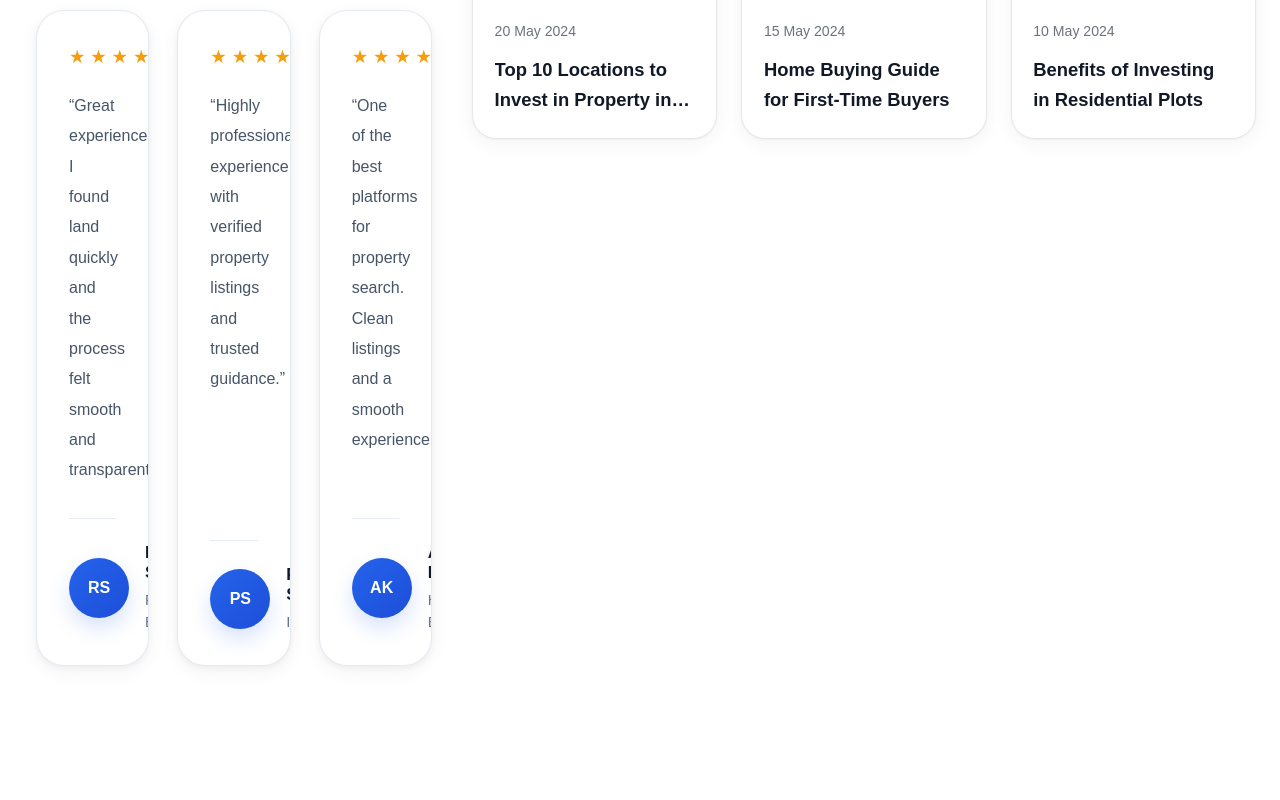
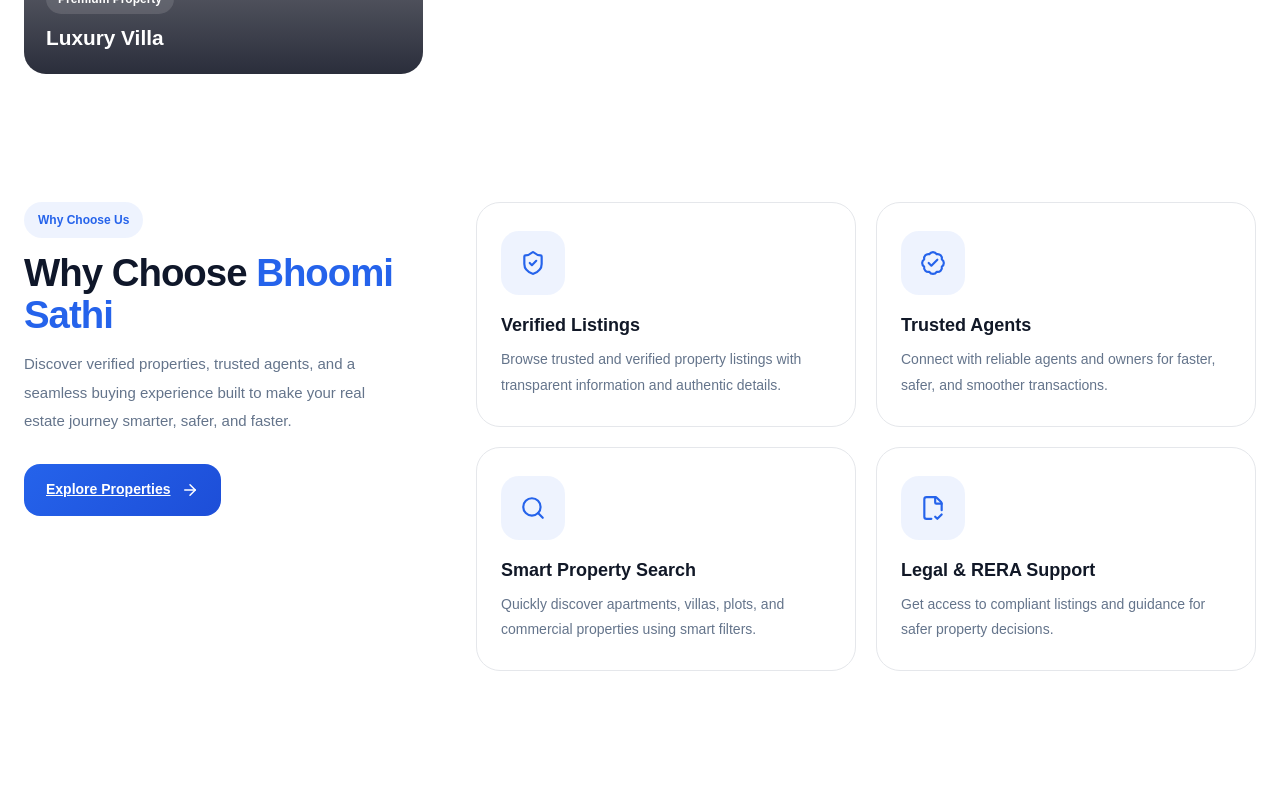
Before and after one commit to fullstackbabulal/bhoomi-sathi, a Next.js app: page / in a window 1280 px wide. Shown: the part 2340-3140 px from the top of the page. Built offline with nearby package versions, Linux system fonts and the light colour scheme; no server answers.

Commit message:
fixes home page to added WhyChoose.jsx

```diff
--- /dev/null
+++ b/components/home/WhyChoose.jsx
@@ -0,0 +1,101 @@
+"use client";
+
+// ======================================================
+// File: components/home/WhyChoose.jsx
+// Description: Why Choose Bhoomi Sathi Section
+// ======================================================
+
+import Link from "next/link";
+
+import {
+  ShieldCheck,
+  BadgeCheck,
+  Search,
+  FileCheck2,
+  ArrowRight,
+} from "lucide-react";
+
+import styles from "./WhyChoose.module.css";
+
+// ======================================================
+// STATIC FEATURES
+// ======================================================
+const FEATURES = [
+  {
+    id: "verified-listings",
+    title: "Verified Listings",
+    description:
+      "Browse trusted and verified property listings with transparent information and authentic details.",
+    icon: ShieldCheck,
+  },
+
+  {
+    id: "trusted-agents",
+    title: "Trusted Agents",
+    description:
+      "Connect with reliable agents and owners for faster, safer, and smoother transactions.",
+    icon: BadgeCheck,
+  },
+
+  {
+    id: "smart-search",
+    title: "Smart Property Search",
+    description:
+      "Quickly discover apartments, villas, plots, and commercial properties using smart filters.",
+    icon: Search,
+  },
+
+  {
+    id: "legal-support",
+    title: "Legal & RERA Support",
+    description:
+      "Get access to compliant listings and guidance for safer property decisions.",
+    icon: FileCheck2,
+  },
+];
+
+// ======================================================
+// COMPONENT
+// ======================================================
+export default function WhyChoose() {
+  return (
+    <section className={styles.section}>
+      <div className={styles.container}>
+        {/* LEFT */}
+        <div className={styles.content}>
+          <span className={styles.badge}>Why Choose Us</span>
+
+          <h2 className={styles.title}>
+            Why Choose <span>Bhoomi Sathi</span>
+          </h2>
+
+          <p className={styles.description}>
+            Discover verified properties, trusted agents, and a seamless buying
+            experience built to make your real estate journey smarter, safer,
+            and faster.
+          </p>
+
+          <Link href="/properties" className={styles.ctaButton}>
+            Explore Properties
+            <ArrowRight size={18} />
+          </Link>
+        </div>
+
+        {/* RIGHT */}
+        <div className={styles.grid}>
+          {FEATURES.map(({ id, title, description, icon: Icon }) => (
+            <article key={id} className={styles.card}>
+              <div className={styles.iconWrapper}>
+                <Icon size={26} />
+              </div>
+
+              <h3 className={styles.cardTitle}>{title}</h3>
+
+              <p className={styles.cardDescription}>{description}</p>
+            </article>
+          ))}
+        </div>
+      </div>
+    </section>
+  );
+}
--- /dev/null
+++ b/components/home/WhyChoose.module.css
@@ -0,0 +1,260 @@
+/* ======================================================
+   File: components/home/WhyChoose.module.css
+   Description: Why Choose Bhoomi Sathi
+   UI Match: Homepage Design System
+====================================================== */
+
+.section {
+  padding: 4rem 0;
+  background: #ffffff;
+}
+
+.container {
+  width: 100%;
+  max-width: 1320px;
+
+  margin: 0 auto;
+  padding: 0 24px;
+
+  display: grid;
+  grid-template-columns: 420px 1fr;
+  gap: 32px;
+  align-items: start;
+}
+
+/* ==========================================
+   LEFT CONTENT
+========================================== */
+
+.content {
+  position: sticky;
+  top: 100px;
+}
+
+.badge {
+  display: inline-flex;
+  align-items: center;
+  justify-content: center;
+
+  min-height: 36px;
+  padding: 0 14px;
+
+  margin-bottom: 0.85rem;
+
+  border-radius: 999px;
+
+  background: rgba(37, 99, 235, 0.08);
+  color: #2563eb;
+
+  font-size: 12px;
+  font-weight: 700;
+}
+
+.title {
+  margin: 0 0 14px;
+
+  color: #0f172a;
+
+  font-size: clamp(2rem, 3vw, 2.7rem);
+  font-weight: 800;
+
+  line-height: 1.1;
+  letter-spacing: -1px;
+}
+
+.title span {
+  color: #2563eb;
+}
+
+.description {
+  margin: 0;
+
+  color: #64748b;
+
+  font-size: 15px;
+  line-height: 1.9;
+
+  max-width: 360px;
+}
+
+/* ==========================================
+   CTA
+========================================== */
+
+.ctaButton {
+  margin-top: 28px;
+
+  height: 52px;
+  padding: 0 22px;
+
+  display: inline-flex;
+  align-items: center;
+  gap: 10px;
+
+  border: none;
+  border-radius: 16px;
+
+  background: linear-gradient(135deg, #2563eb, #1d4ed8);
+
+  color: #ffffff;
+
+  font-size: 14px;
+  font-weight: 700;
+
+  cursor: pointer;
+
+  transition:
+    transform 0.22s ease,
+    box-shadow 0.22s ease;
+}
+
+.ctaButton:hover {
+  transform: translateY(-2px);
+
+  box-shadow: 0 12px 28px rgba(37, 99, 235, 0.24);
+}
+
+/* ==========================================
+   GRID
+========================================== */
+
+.grid {
+  display: grid;
+
+  grid-template-columns: repeat(2, minmax(0, 1fr));
+
+  gap: 20px;
+}
+
+/* ==========================================
+   CARD
+========================================== */
+
+.card {
+  padding: 28px 24px;
+
+  border: 1px solid #e5e7eb;
+  border-radius: 24px;
+
+  background: #ffffff;
+
+  transition:
+    transform 0.22s ease,
+    box-shadow 0.22s ease,
+    border-color 0.22s ease;
+}
+
+.card:hover {
+  transform: translateY(-4px);
+
+  border-color: rgba(37, 99, 235, 0.18);
+
+  box-shadow: 0 14px 30px rgba(15, 23, 42, 0.06);
+}
+
+/* ==========================================
+   ICON
+========================================== */
+
+.iconWrapper {
+  width: 64px;
+  height: 64px;
+
+  margin-bottom: 18px;
+
+  border-radius: 18px;
+
+  display: flex;
+  align-items: center;
+  justify-content: center;
+
+  background: rgba(37, 99, 235, 0.08);
+
+  color: #2563eb;
+}
+
+/* ==========================================
+   CARD CONTENT
+========================================== */
+
+.cardTitle {
+  margin: 0 0 10px;
+
+  color: #111827;
+
+  font-size: 18px;
+  font-weight: 700;
+
+  line-height: 1.35;
+}
+
+.cardDescription {
+  margin: 0;
+
+  color: #64748b;
+
+  font-size: 14px;
+  line-height: 1.8;
+}
+
+/* ==========================================
+   RESPONSIVE
+========================================== */
+
+@media (max-width: 1100px) {
+  .container {
+    grid-template-columns: 1fr;
+    gap: 28px;
+  }
+
+  .content {
+    position: static;
+  }
+}
+
+@media (max-width: 768px) {
+  .section {
+    padding: 3rem 0;
+  }
+
+  .container {
+    padding: 0 18px;
+  }
+
+  .grid {
+    grid-template-columns: 1fr;
+  }
+
+  .card {
+    padding: 24px 20px;
+    border-radius: 22px;
+  }
+
+  .title {
+    font-size: 2rem;
+  }
+}
+
+@media (max-width: 480px) {
+  .container {
+    padding: 0 16px;
+  }
+
+  .iconWrapper {
+    width: 58px;
+    height: 58px;
+  }
+
+  .cardTitle {
+    font-size: 16px;
+  }
+
+  .description {
+    max-width: 100%;
+  }
+
+  .ctaButton {
+    width: 100%;
+    justify-content: center;
+  }
+}
--- a/pages/home.jsx
+++ b/pages/home.jsx
@@ -16,6 +16,7 @@
 import LatestBlog from "@/components/home/LatestBlog";
 import CallToAction from "@/components/home/CallToAction";
 import styles from "./Home.module.css";
+import WhyChoose from "@/components/home/WhyChoose";
 // ======================================================
 // COMPONENT
 // ======================================================
@@ -54,8 +55,9 @@
         {/* HERO */}
         <Hero />
 
-        {/* FEATURED */}
-        <div className={styles.splitSection}>
+        {/*Featured Property */}
+        <FeaturedProperties properties={properties} />
+
         {/* CATEGORY */}
         <Category />
 
@@ -65,6 +67,7 @@
           title="Property Showcase"
           description="Discover premium properties from verified listings across top locations."
         />
+        <WhyChoose />
         {/* TESTIMONIALS */}
         <Testimonials />
 
@@ -73,7 +76,6 @@
 
         {/* CTA */}
         <CallToAction />
-        </div>
       </main>
 
       {/* FOOTER */}
```
Lines whose indentation alone changed are shown as unchanged.
